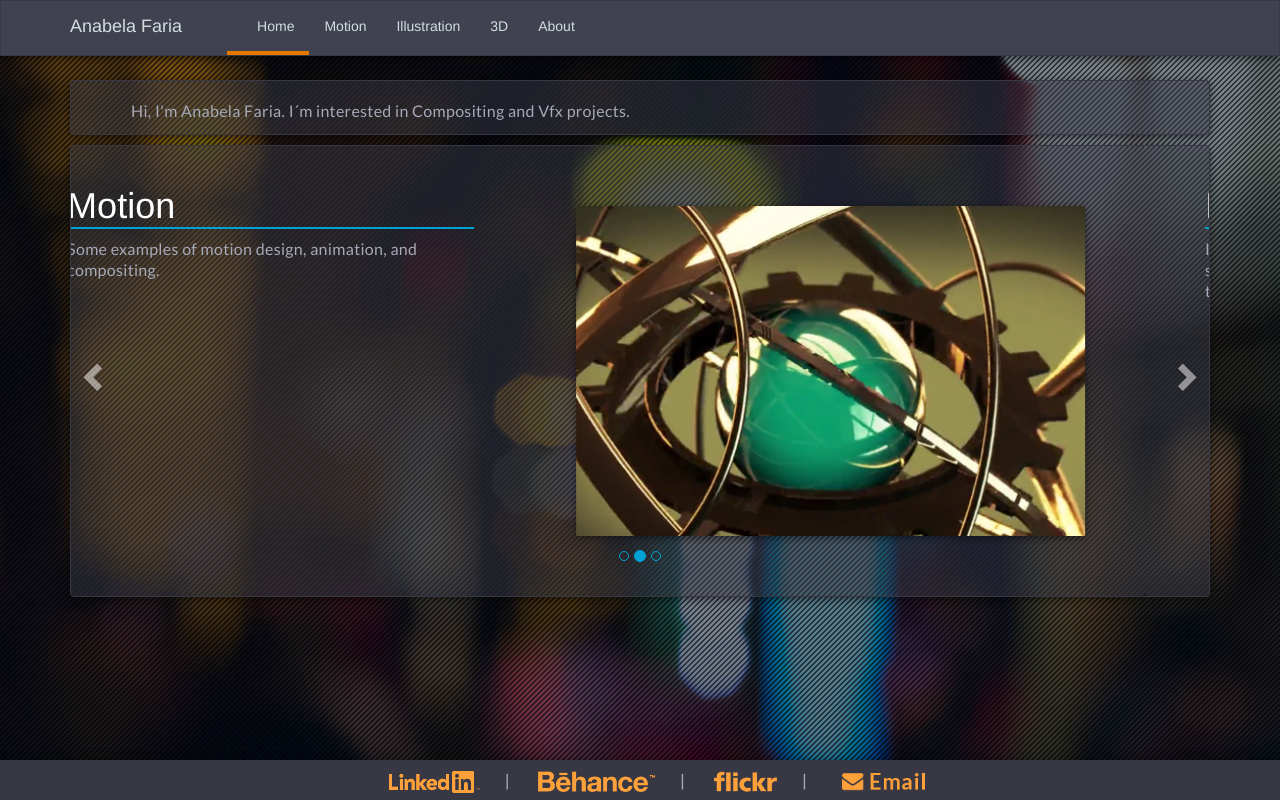
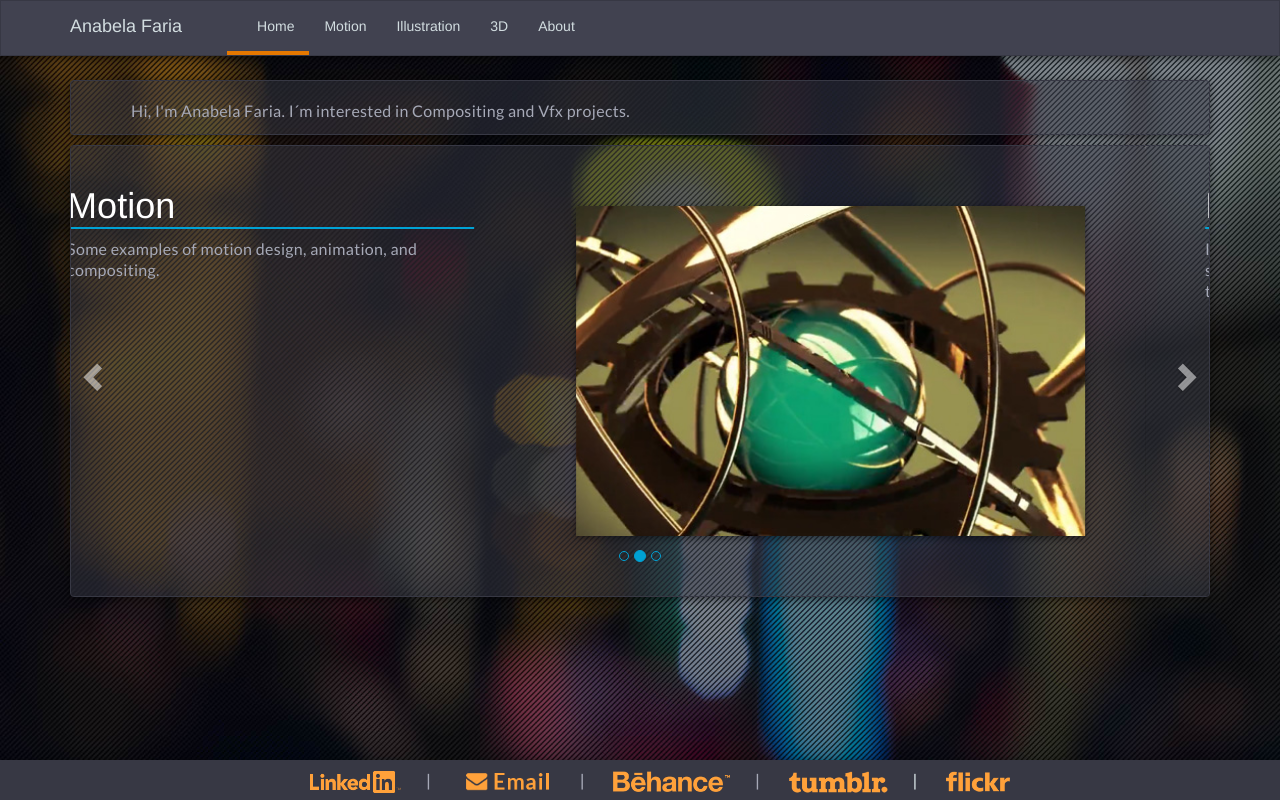
Before and after one commit to paulocoding/boots-folio, a plain HTML site: page public/index.html in a window 1280 px wide. Drawn offline with nearby package versions, Linux system fonts and the light colour scheme.

Commit message:
updated footer

```diff
--- a/public/index.html
+++ b/public/index.html
@@ -127,9 +127,10 @@
     <footer class="shadow">
       <ul>
         <li><a href="https://www.linkedin.com/in/anabelafaria"><img src="assets/img/logos/linkedin-logo.png" alt="logo"></a>|</li>
+        <li><a href="mailto:anabelapfaria@gmail.com"><img src="assets/img/logos/email-logo.png" alt="logo"></a>|</li>
         <li><a href="https://www.behance.net/anabela_faria"><img src="assets/img/logos/behance-logo.png" alt="logo"></a>|</li>
-        <li><a href="https://www.flickr.com/photos/129604418@N05/"><img src="assets/img/logos/flickr-logo.png" alt="logo"></a>|</li>
-        <li><a href="mailto:anabelapfaria@gmail.com"><img src="assets/img/logos/email-logo.png" alt="logo"></a></li>
+        <li><a href="http://anabelafariavfx.tumblr.com/"><img src="assets/img/logos/tumblr_logo.png" alt="logo">|</a></li>
+        <li><a href="https://www.flickr.com/photos/129604418@N05/"><img src="assets/img/logos/flickr-logo.png" alt="logo"></a></li>
       </ul>
     </footer>
 
```
Also changed, not shown: public/3d.html (+3 -2 lines), public/about.html (+3 -2 lines), public/illustration.html (+3 -2 lines), public/motion.html (+3 -2 lines), public/assets/img/logos/tumblr_logo.png (added).
